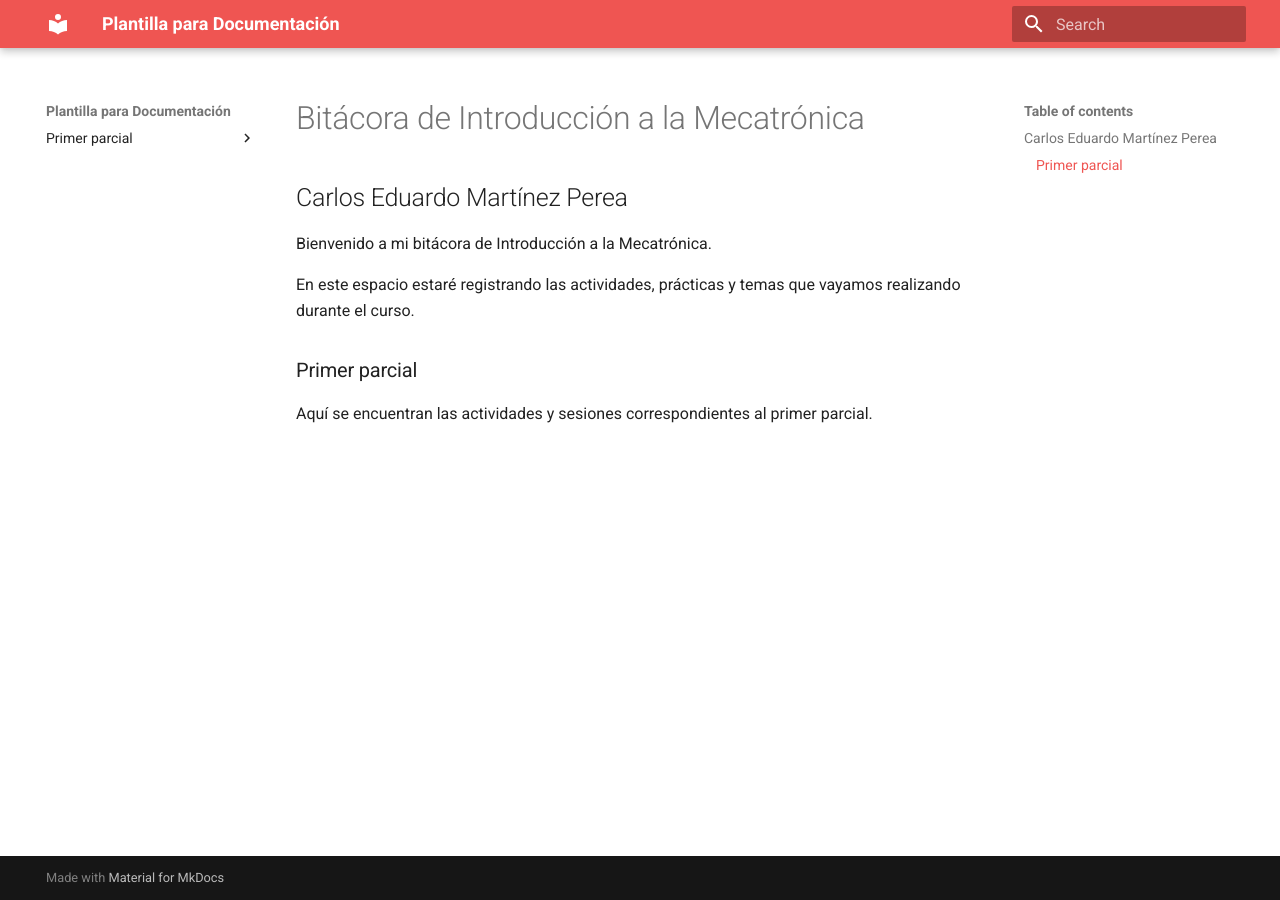
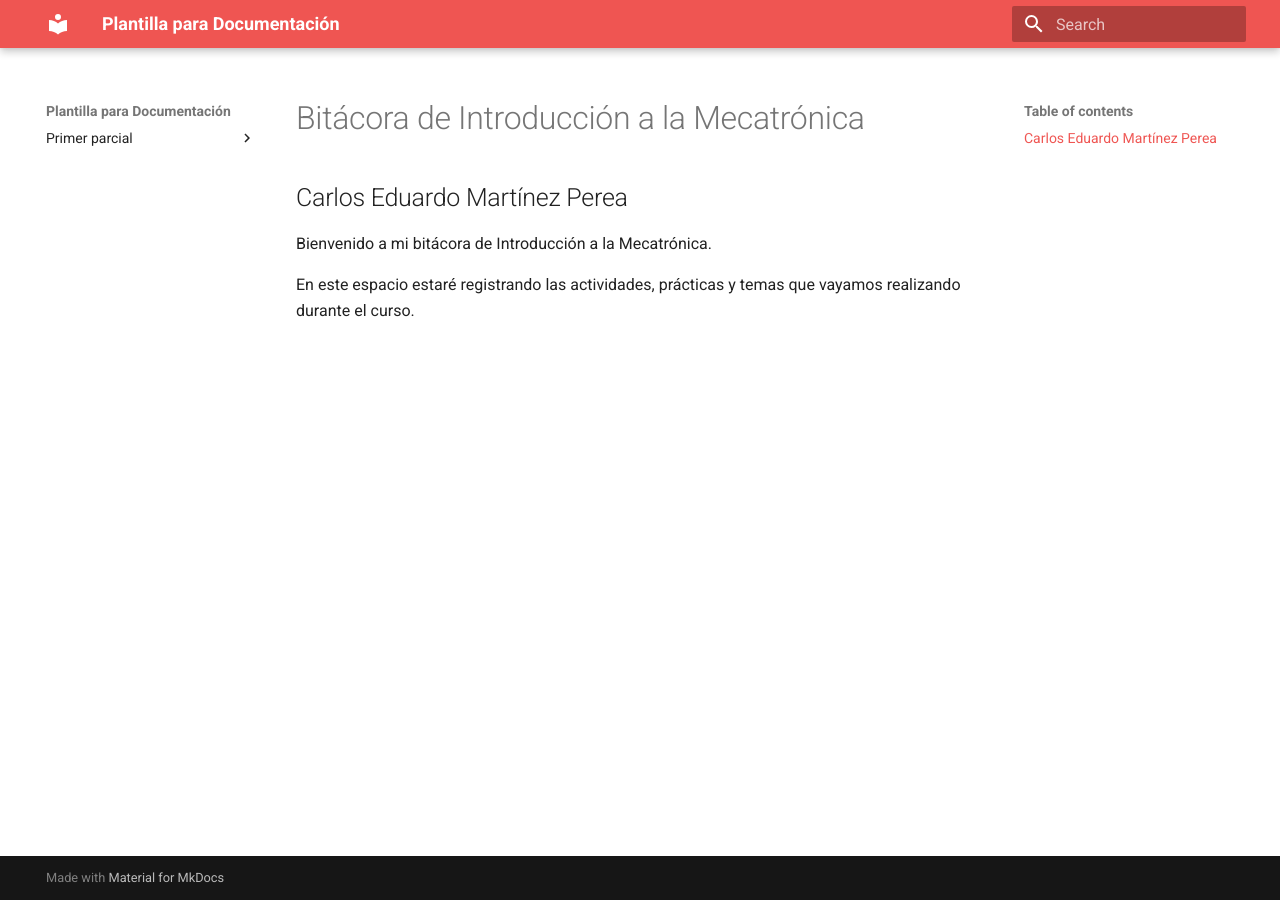
Before and after one commit to carlos287mtz-wq/Bit-cora-1, an MkDocs documentation site: the page built from docs/index.md, in a window 1280 px wide. Built offline with MkDocs 1.6.1 and Material for MkDocs 9.7.7, drawn with Linux system fonts in a browser that asks for light colours.

Commit message:
ultima actualizacion

```diff
--- a/docs/index.md
+++ b/docs/index.md
@@ -5,7 +5,3 @@
 Bienvenido a mi bitácora de Introducción a la Mecatrónica.
 
 En este espacio estaré registrando las actividades, prácticas y temas que vayamos realizando durante el curso.
-
-### Primer parcial
-
-Aquí se encuentran las actividades y sesiones correspondientes al primer parcial.
```
